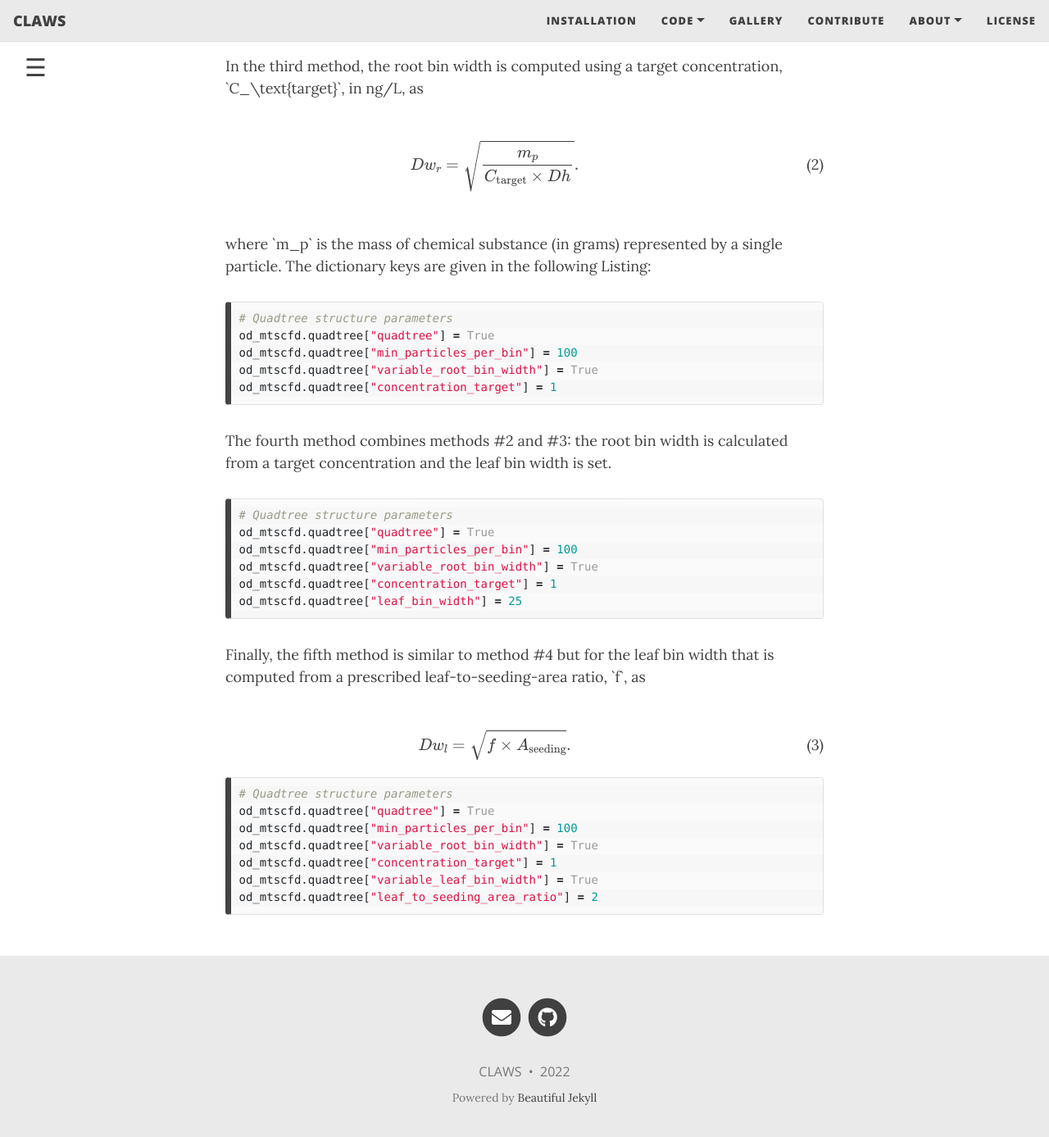
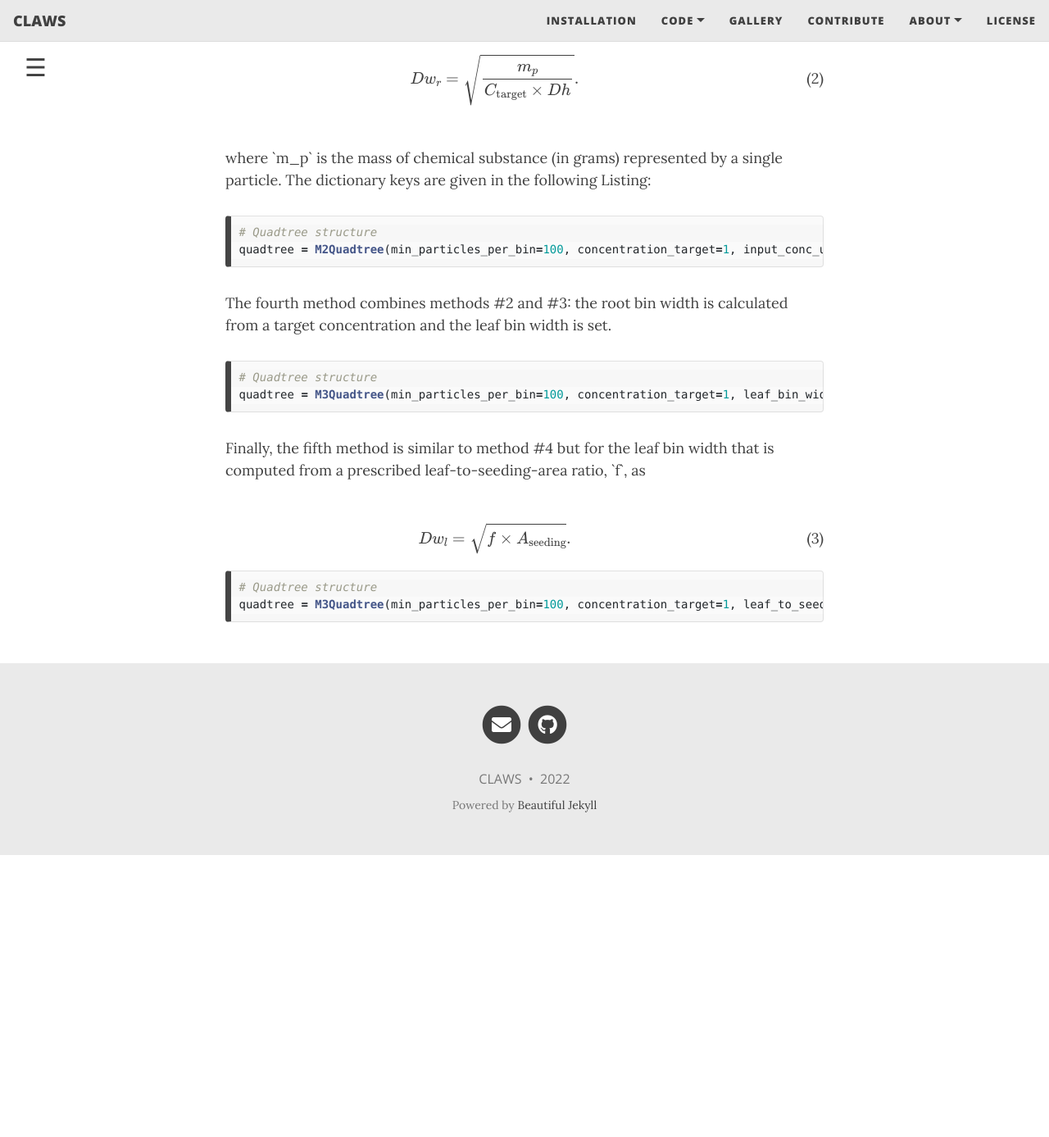
Before and after one commit to claws-scot/claws-scot.github.io, a Jekyll site: the page built from quadtree-structure.md, in a window 1280 px wide and 1400 px high, scrolled down 2915 px. Shown: the top 1387 px of the window at 82% size. Built offline with Jekyll 4.4.1, drawn with Linux system fonts in a browser that asks for light colours; nearby versions of some CDN libraries; formulas are drawn with MathJax 3; after the commit the page ends 3958 px from its top, so only the background shows below that; some of the changed text lies outside the part shown.

Commit message:
Editing web pages

````diff
--- a/quadtree-structure.md
+++ b/quadtree-structure.md
@@ -126,10 +126,8 @@ _quadtree_max_tolerated_depth = 4
 The maximum depth of the quadtree is also set.</p>
 
 ```python
-# Quadtree structure parameters
-od_mtscfd.quadtree["quadtree"] = True
-od_mtscfd.quadtree["max_depth"] = 2
-od_mtscfd.quadtree["min_particles_per_bin"] = 100
+# Quadtree structure
+quadtree = M0Quadtree(max_depth=2, min_particles_per_bin=100)
 ```
 
 <p>In the second method, the leaf bin width, `Dw_l`, is set by the user and the  maximum quadtree depth is derived as</p>
@@ -142,11 +140,8 @@ od_mtscfd.quadtree["min_particles_per_bin"] = 100
 <p>The rest is similar to method #1.</p>
 
 ```python
-# Quadtree structure parameters
-od_mtscfd.quadtree["quadtree"] = True
-od_mtscfd.quadtree["max_depth"] = 2
-od_mtscfd.quadtree["min_particles_per_bin"] = 100
-od_mtscfd.quadtree["leaf_bin_width"] = 25
+# Quadtree structure
+quadtree = M1Quadtree(max_depth=2, min_particles_per_bin=100, leaf_bin_width=25)
 ```
 
 <p>In the third method, the root bin width is computed using a target concentration, `C_\text{target}`, in ng/L, as</p>
@@ -159,22 +154,15 @@ od_mtscfd.quadtree["leaf_bin_width"] = 25
 <p>where `m_p` is the mass of chemical substance (in grams) represented by a single particle. The dictionary keys are given in the following Listing:</p>
 
 ```python
-# Quadtree structure parameters
-od_mtscfd.quadtree["quadtree"] = True
-od_mtscfd.quadtree["min_particles_per_bin"] = 100
-od_mtscfd.quadtree["variable_root_bin_width"] = True
-od_mtscfd.quadtree["concentration_target"] = 1
+# Quadtree structure
+quadtree = M2Quadtree(min_particles_per_bin=100, concentration_target=1, input_conc_units='ng/L')
 ```
 
 <p>The fourth method combines methods #2 and #3: the root bin width is calculated from a target concentration and the leaf bin width is set.</p>
 
 ```python
-# Quadtree structure parameters
-od_mtscfd.quadtree["quadtree"] = True
-od_mtscfd.quadtree["min_particles_per_bin"] = 100
-od_mtscfd.quadtree["variable_root_bin_width"] = True
-od_mtscfd.quadtree["concentration_target"] = 1
-od_mtscfd.quadtree["leaf_bin_width"] = 25
+# Quadtree structure
+quadtree = M3Quadtree(min_particles_per_bin=100, concentration_target=1, leaf_bin_width=25, input_conc_units='ng/L')
 ```
 
 <p>Finally, the fifth method is similar to method #4 but for the leaf bin width that is computed from a prescribed leaf-to-seeding-area ratio, `f`, as</p>
@@ -185,11 +173,6 @@ od_mtscfd.quadtree["leaf_bin_width"] = 25
 </div>
 
 ```python
-# Quadtree structure parameters
-od_mtscfd.quadtree["quadtree"] = True
-od_mtscfd.quadtree["min_particles_per_bin"] = 100
-od_mtscfd.quadtree["variable_root_bin_width"] = True
-od_mtscfd.quadtree["concentration_target"] = 1
-od_mtscfd.quadtree["variable_leaf_bin_width"] = True
-od_mtscfd.quadtree["leaf_to_seeding_area_ratio"] = 2
+# Quadtree structure
+quadtree = M3Quadtree(min_particles_per_bin=100, concentration_target=1, leaf_to_seeding_area_ratio=2, input_conc_units='ng/L')
 ```
````
